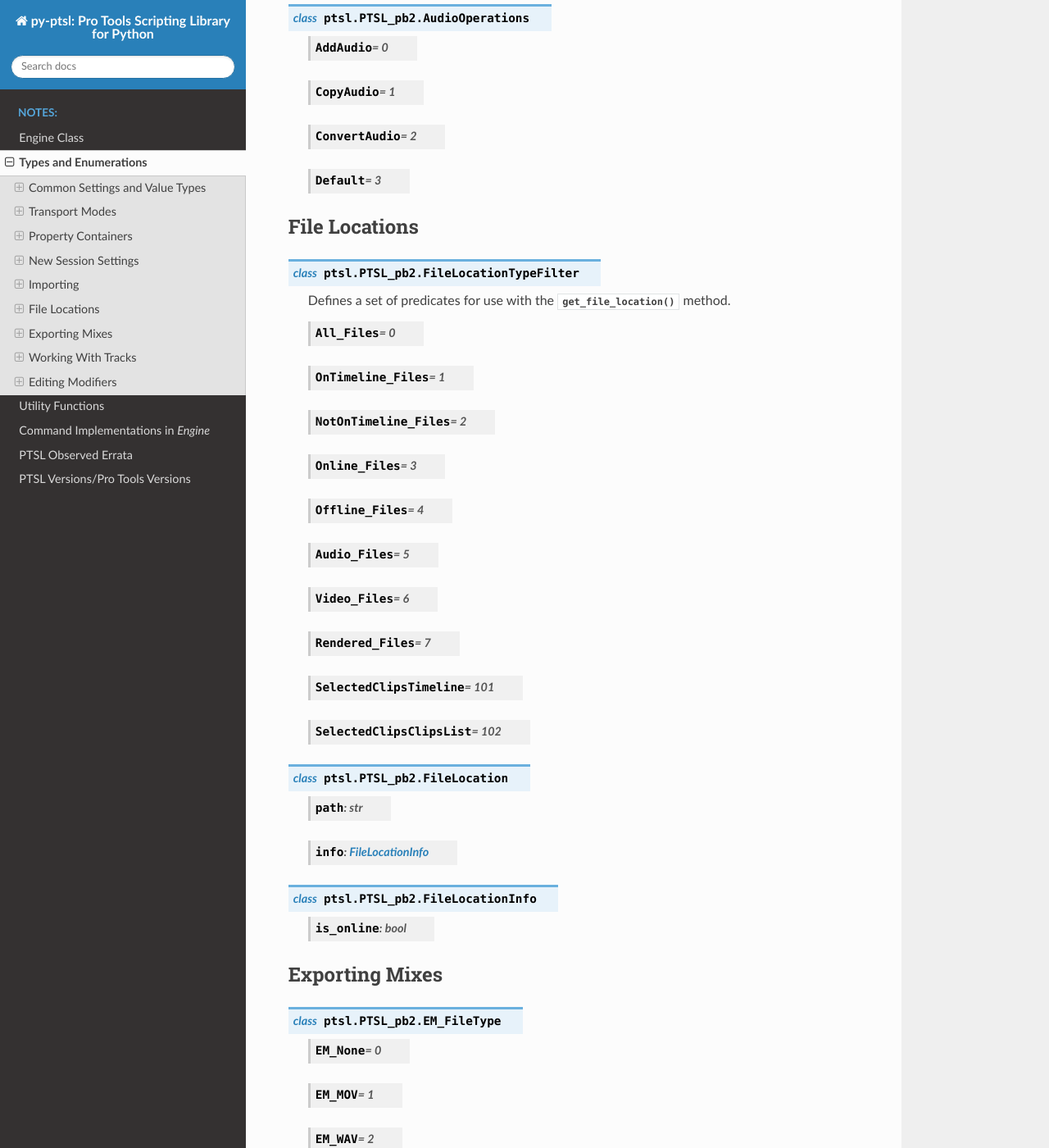
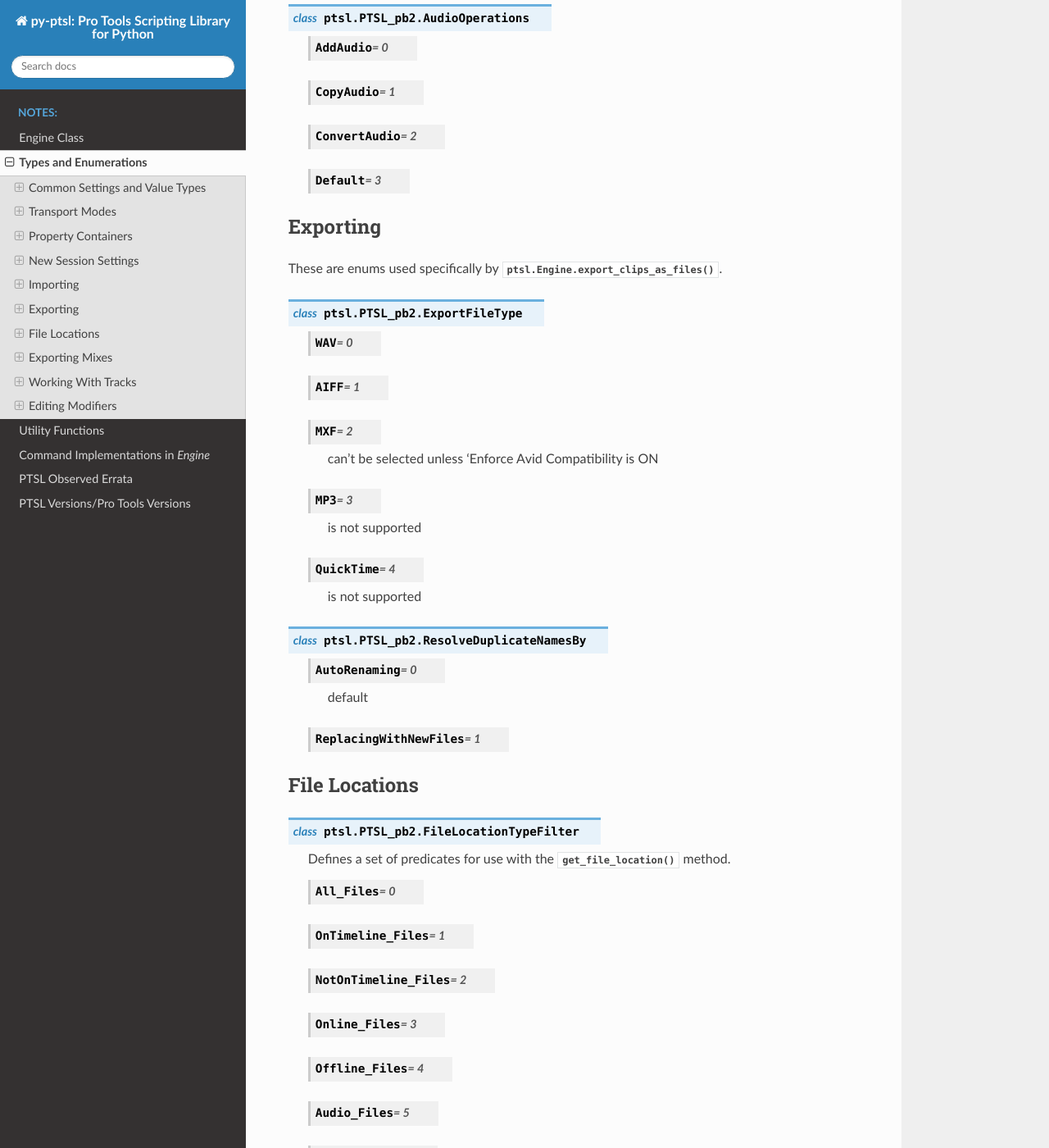
Before and after one commit to iluvcapra/py-ptsl, a Sphinx documentation site: the page built from doc/source/types.rst, in a window 1280 px wide and 1400 px high, scrolled down 9182 px. Shown: the whole window at 82% size. Built offline with Sphinx 7.4.7 and the Read the Docs theme 2.0.0, drawn with Linux system fonts in a browser that asks for light colours.

Commit message:
More impl

```diff
--- a/doc/source/implementation.rst
+++ b/doc/source/implementation.rst
@@ -14,8 +14,8 @@ ExtendSelectionToTargetTracks		  :meth:`~ptsl.Engine.extend_selection_to_target_
 TrimToSelection                       :meth:`~ptsl.Engine.trim_to_selection`
 CreateFadesBasedOnPreset			  :meth:`~ptsl.Engine.create_batch_fades`
 RenameTargetTrack					  :meth:`~ptsl.Engine.rename_target_track`
-ConsolidateClip
-ExportClipsAsFiles
+ConsolidateClip                       :meth:`~ptsl.Engine.consolidate_clip`
+ExportClipsAsFiles                    :meth:`~ptsl.Engine.export_clips_as_files`
 ExportSelectedTracksAsAAFOMF
 GetTaskStatus
 HostReadyCheck
--- a/doc/source/types.rst
+++ b/doc/source/types.rst
@@ -435,6 +435,45 @@ Importing
 		:value: 3
 
 
+Exporting
+---------
+
+These are enums used specifically by :meth:`ptsl.Engine.export_clips_as_files`.
+
+.. class:: ExportFileType
+
+	.. attribute:: WAV
+		:value: 0
+
+	.. attribute:: AIFF
+		:value: 1
+
+	.. attribute:: MXF
+		:value: 2
+
+		can't be selected unless 'Enforce Avid Compatibility is ON
+
+	.. attribute:: MP3
+		:value: 3
+
+		is not supported
+
+	.. attribute:: QuickTime
+		:value: 4
+
+		is not supported
+
+
+.. class:: ResolveDuplicateNamesBy
+
+	.. attribute:: AutoRenaming
+		:value: 0
+
+		default
+
+	.. attribute:: ReplacingWithNewFiles
+		:value: 1
+
 
 File Locations
 --------------
@@ -595,12 +634,18 @@ Exporting Mixes
 
 	.. attribute:: EF_None
 		:value: 0
+
 	.. attribute:: EF_Mono
 		:value: 1
+
 	.. attribute:: EF_MultipleMono
 		:value: 2
+
 	.. attribute:: EF_Interleaved
 		:value: 3
+
+		default
+
 
 .. class:: EM_DeliveryFormat
 
```
Also changed, not shown: 1 other file.
